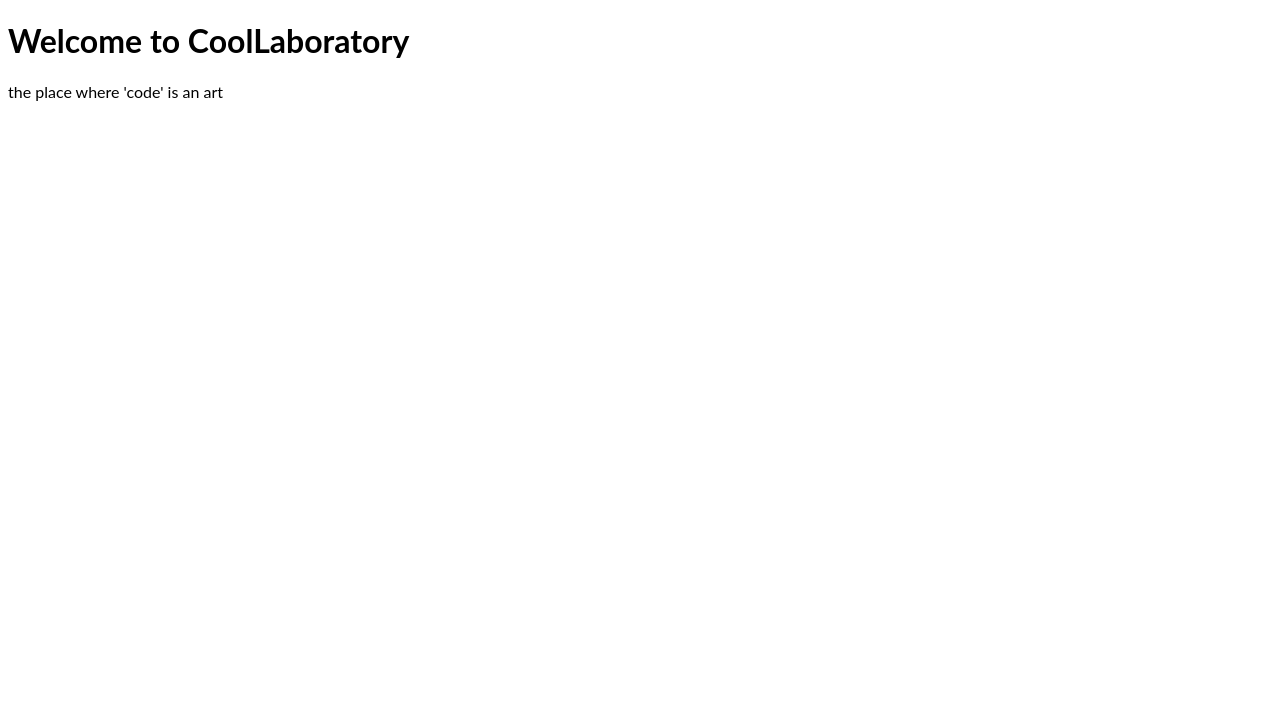
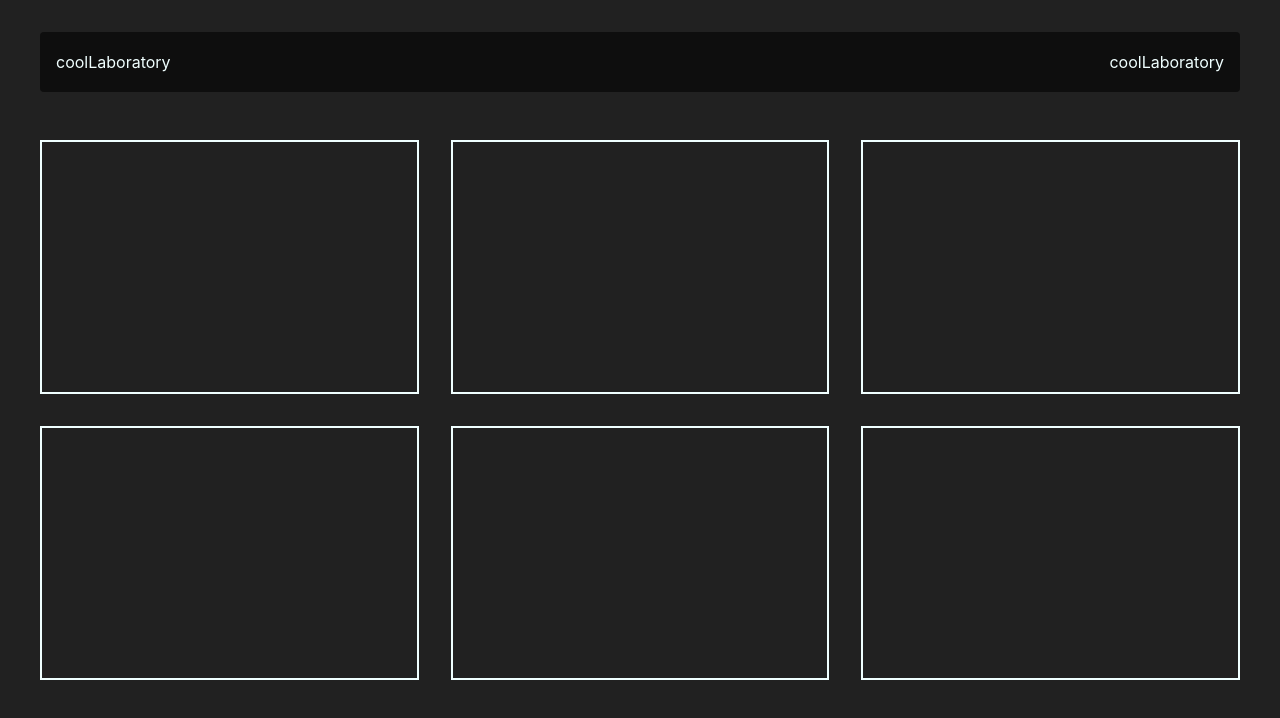
Before and after one commit to Cool-lab-gr/Cool-lab-gr.github.io, a plain HTML site: page index.html in a window 1280 px wide. Drawn offline with nearby package versions, Linux system fonts and the light colour scheme.

Commit message:
create a simple layout and add anmations

```diff
--- a/index.html
+++ b/index.html
@@ -5,15 +5,87 @@
   <meta name="viewport" content="width=device-width, initial-scale=1">
   <title>CoolLaboratory</title>
 
+  <link rel="icon" type="image/png" href="favicon.png" />
   <style>
-    body {font-family: 'Lato';}
+    :root {
+      --font-fam: -apple-system, BlinkMacSystemFont, 'Segoe UI', Roboto, Oxygen, Ubuntu, Cantarell, 'Open Sans', 'Helvetica Neue', sans-serif
+    }
+
+    body {
+      font-family:var(--font-fam, sans-serif);
+      background-color: #212121;
+      color: #f0ffff;
+      max-width: 1200px;
+      margin: 0 auto;
+    }
+
+    header {
+      background-color: #0e0e0e;
+      height: 60px;
+      border-radius: .25rem;
+      margin-top: 2rem;
+      transform: translateY(-160%);
+    }
+
+    header .raw {
+      display: flex;
+      height: 100%;
+      align-items: center;
+      justify-content: space-between;
+      margin: 0 1rem;
+    }
+
+    main {
+      margin-top: 3rem;
+    }
+    .grid {
+      display: grid;
+      grid-template-columns: repeat(3, auto);
+      grid-template-rows: repeat(2, auto);
+      grid-gap: 2rem;
+    }
+
+    .box {
+      opacity: 0;
+      border: 2px solid #f0ffff;
+      height: 250px;
+    }
   </style>
 </head>
 <body>
 
-  <h1>Welcome to CoolLaboratory</h1>
-  <p>the place where 'code' is an art</p>
+  <header>
+    <div class="raw">
+      <section>
+        <span>coolLaboratory</span>
+      </section>
 
+      <section>
+        <span>coolLaboratory</span>
+      </section>
+    </div>
+  </header>
+
+  <main>
+
+    <div class="grid">
+
+      <div class="box"></div>
+      <div class="box"></div>
+      <div class="box"></div>
+
+
+      <div class="box"></div>
+      <div class="box"></div>
+      <div class="box"></div>
+
+
+    </div>
+
+
+  </main>
+
+  <script src="./layout.js"></script>
   <script type="module" src="/main.mjs"></script>
 </body>
 </html>
--- /dev/null
+++ b/layout.js
@@ -0,0 +1,37 @@
+/**@type {KeyframeAnimationOptions} options */
+const headerOptions = {
+  duration: 350,
+  iterations: 1,
+  fill: 'forwards',
+}
+/**@type {Keyframe[] | PropertyIndexedKeyframes} keyframes */
+const headerKeyframes = [
+  { transform: 'translateY(0%)', composite: "auto" }
+]
+
+
+document.querySelectorAll('.box').forEach(box => {
+
+  box.animate([
+    {opacity: 1, offset: .3 }
+  ])
+
+})
+
+
+setTimeout(() => {
+  document.querySelector("header").animate(headerKeyframes, headerOptions);
+
+  document.querySelectorAll('.box').forEach((box, key) => {
+
+    setTimeout(() => {
+      box.animate([
+        {opacity: 1}
+      ], {
+        duration: 350,
+        iterations: 1,
+        fill: 'forwards',
+      })
+    }, 200 * ++key)
+  })
+}, 500)
```
Also changed, not shown: favicon.png (added).
